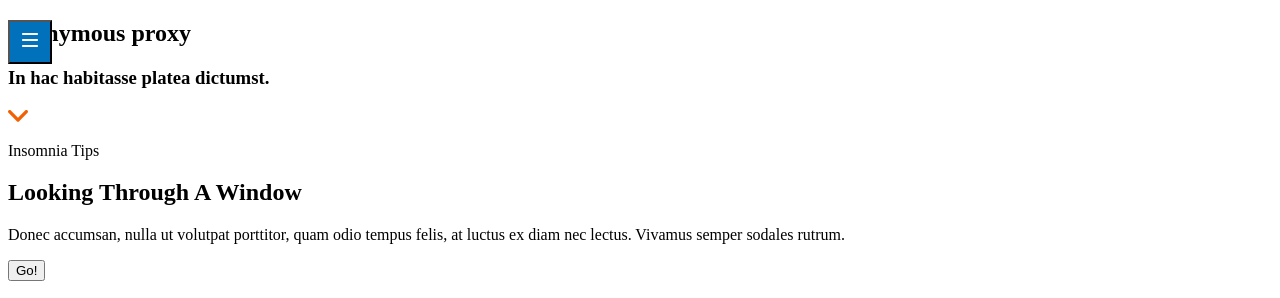
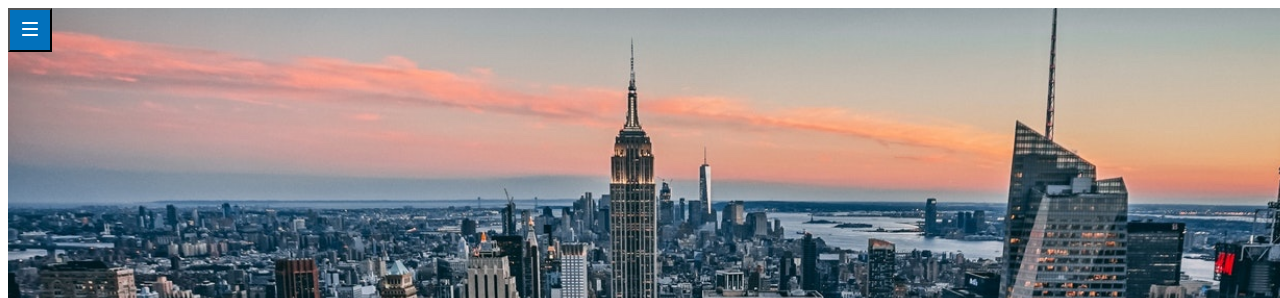
Before and after one commit to tanialopezab/M1-Revision, a website: page public/index.html in a window 1280 px wide. Shown: the top 298 px of the page. Drawn offline with Linux system fonts and the light colour scheme.

Commit message:
done first version css header

```diff
--- a/_src/assets/scss/core/_variables.scss
+++ b/_src/assets/scss/core/_variables.scss
@@ -17,5 +17,5 @@ $font-family-titles: 'Roboto Slab', serif;
 //WEIGHT
 
 $font-weigth-light:300;
-$font-weigth-light:400;
-$font-weigth-light:500;
+$font-weigth-normal:400;
+$font-weigth-bold:500;
--- a/_src/assets/scss/layout/_hero.scss
+++ b/_src/assets/scss/layout/_hero.scss
@@ -0,0 +1,53 @@
+
+
+.page_hero {
+// behavior
+    display: flex;
+    flex-direction: column;
+    align-items: center;
+    justify-content:center;
+    text-align: center;
+//structure
+    min-width: 100vw;
+    min-height: 100vh;
+ //cosmetics
+    color:$colorWhitesnow;
+// background-image:
+    background-image: url(../images/cover.jpg);
+    background-repeat: no-repeat;
+    background-position: center;
+    background-size:cover;
+}
+
+.hero_title {
+
+    font-family: $font-family-titles;
+    font-size: 42px;
+    text-transform: uppercase;
+    line-height: 55px;
+    font-weight: bold;
+}
+
+.hero_subtitle {
+    font-family:$font-family-principal;
+    font-size: 16px;
+    font-weight: $font-weigth-normal;
+}
+
+.ball_container {
+    // behavior
+    // con el contenedor flex centro la imagen de la flecha y la contengo
+    display:flex;
+    justify-content: center;
+    align-items: center;
+    // para poder mover el enlace respecto de su padre que es el contendero donde está
+    position:absolute;
+    bottom: 4%;//abajo del contenedor
+    right:44%; //margen para centrar
+    // structure
+    border-radius: 50%;
+    width: 50px;
+    height: 50px;
+    // cosmetic
+    background-color: $colorWhitesnow;
+  }
--- a/public/index.html
+++ b/public/index.html
@@ -28,7 +28,7 @@
 
                 </div>
                 <!-- boton bola enlace con la seccion article -->
-                <div class="ball_container"> <a href="#id-article" id="button_down">
+                <div class="ball_container"> <a href="id-article">
 
             <img src="assets/images/ico-scroll-down.svg" alt="">
 
@@ -36,7 +36,7 @@
 
                 </div>
             </section>
-            <section class="page_article">
+            <section class="page_article" id="id-article">
                 <p>Insomnia Tips</p>
                  <h2>Looking Through A Window</h2>
 
```
Also changed, not shown: _src/templates/partials/_article.html (+1 -1 lines), _src/templates/partials/_hero.html (+1 -1 lines), public/assets/css/main.css, 1 other file.
